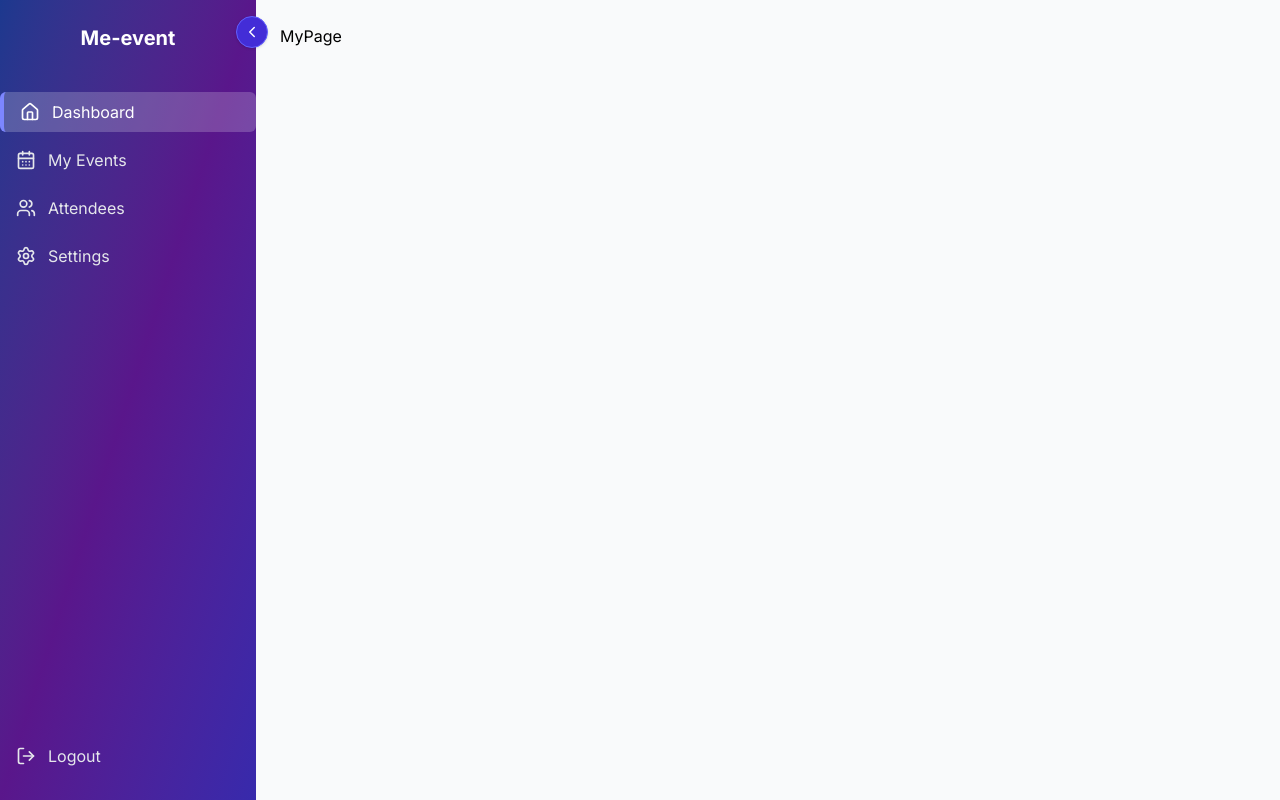
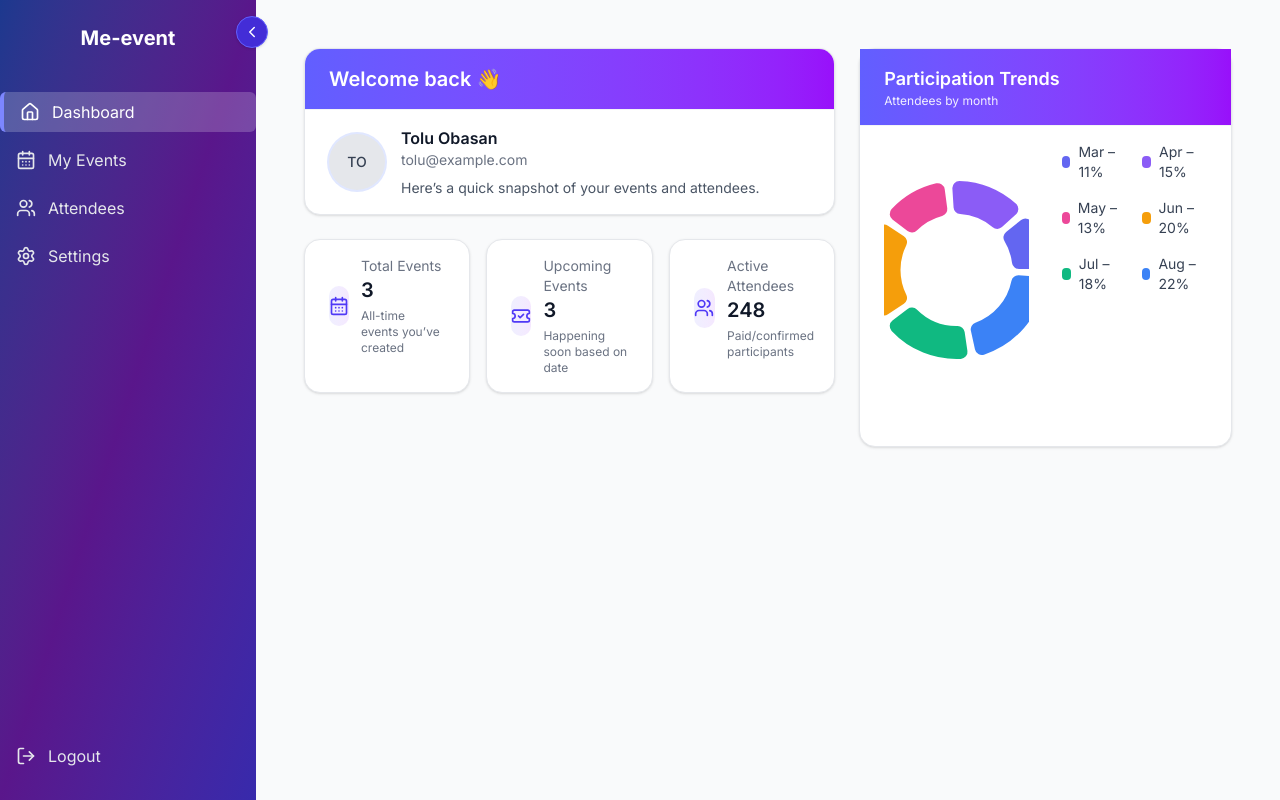
Before and after one commit to obasanmichael/event-manager-app, a Next.js app: page /app in a window 1280 px wide. Built offline with nearby package versions, Linux system fonts and the light colour scheme.

Commit message:
ft: built a simple dashboard screen with dummy data

```diff
--- /dev/null
+++ b/app/app/components/StatCard.tsx
@@ -0,0 +1,30 @@
+"use client";
+
+import { Card, CardContent } from "@/app/components/Card";
+import { ReactNode } from "react";
+
+type StatCardProps = {
+  icon: ReactNode;
+  label: string;
+  value: string | number;
+  hint?: string;
+};
+
+export default function StatCard({ icon, label, value, hint }: StatCardProps) {
+  return (
+    <Card className="rounded-2xl shadow-sm hover:shadow-md transition">
+      <CardContent className="p-5">
+        <div className="flex items-center gap-3">
+          <div className="grid place-items-center h-10 w-10 rounded-xl bg-gradient-to-r from-indigo-500/10 to-purple-600/10 text-indigo-600">
+            {icon}
+          </div>
+          <div className="min-w-0">
+            <p className="text-sm text-gray-500">{label}</p>
+            <p className="text-xl font-semibold text-gray-900">{value}</p>
+            {hint && <p className="text-xs text-gray-500 mt-1">{hint}</p>}
+          </div>
+        </div>
+      </CardContent>
+    </Card>
+  );
+}
--- /dev/null
+++ b/app/app/components/StatsGrid.tsx
@@ -0,0 +1,39 @@
+"use client";
+
+import { CalendarDays, Users, TicketCheck } from "lucide-react";
+import StatCard from "./StatCard";
+
+type StatsGridProps = {
+  totalEvents: number;
+  upcomingEvents: number;
+  activeAttendees: number;
+};
+
+export default function StatsGrid({
+  totalEvents,
+  upcomingEvents,
+  activeAttendees,
+}: StatsGridProps) {
+  return (
+    <div className="grid grid-cols-1 sm:grid-cols-2 xl:grid-cols-3 gap-4">
+      <StatCard
+        icon={<CalendarDays className="h-5 w-5" />}
+        label="Total Events"
+        value={totalEvents}
+        hint="All-time events you’ve created"
+      />
+      <StatCard
+        icon={<TicketCheck className="h-5 w-5" />}
+        label="Upcoming Events"
+        value={upcomingEvents}
+        hint="Happening soon based on date"
+      />
+      <StatCard
+        icon={<Users className="h-5 w-5" />}
+        label="Active Attendees"
+        value={activeAttendees}
+        hint="Paid/confirmed participants"
+      />
+    </div>
+  );
+}
--- /dev/null
+++ b/app/app/components/TrendsCard.tsx
@@ -0,0 +1,108 @@
+"use client";
+
+import {
+  Card,
+  CardContent,
+  CardHeader,
+  CardTitle,
+} from "@/app/components/Card";
+import {
+  ResponsiveContainer,
+  Tooltip,
+  PieChart,
+  Pie,
+  Cell,
+  Legend,
+} from "recharts";
+
+type TrendsCardProps = {
+  data: { label: string; attendees: number }[];
+  title?: string;
+  subtitle?: string;
+};
+
+const COLORS = [
+  "#6366f1", // indigo-500
+  "#8b5cf6", // violet-500
+  "#ec4899", // pink-500
+  "#f59e0b", // amber-500
+  "#10b981", // emerald-500
+  "#3b82f6", // blue-500
+];
+
+export default function TrendsCard({
+  data,
+  title = "Participation Trends",
+  subtitle = "Attendees by month",
+}: TrendsCardProps) {
+  return (
+    <Card className="rounded-2xl shadow-sm">
+      <CardHeader className="bg-gradient-to-r from-indigo-500 to-purple-600 text-white">
+        <CardTitle className="text-lg">{title}</CardTitle>
+        <p className="text-xs opacity-90">{subtitle}</p>
+      </CardHeader>
+      <CardContent className="p-6">
+        <div className="h-72 flex flex-col md:flex-row items-center md:items-start">
+          {/* Donut chart */}
+          <div className="w-full md:w-1/2 h-64">
+            <ResponsiveContainer width="100%" height="100%">
+              <PieChart>
+                <Pie
+                  data={data}
+                  dataKey="attendees"
+                  nameKey="label"
+                  cx="50%"
+                  cy="50%"
+                  outerRadius={90}
+                  innerRadius={55}
+                  paddingAngle={4}
+                  cornerRadius={8} // 🔥 rounded edges
+                >
+                  {data.map((_, index) => (
+                    <Cell
+                      key={`cell-${index}`}
+                      fill={COLORS[index % COLORS.length]}
+                      stroke="#fff"
+                      strokeWidth={2}
+                    />
+                  ))}
+                </Pie>
+                <Tooltip
+                  contentStyle={{
+                    backgroundColor: "white",
+                    borderRadius: "0.5rem",
+                    boxShadow: "0 4px 6px rgba(0,0,0,0.1)",
+                    border: "none",
+                  }}
+                />
+              </PieChart>
+            </ResponsiveContainer>
+          </div>
+
+          {/* Legend (mapped colors + labels + percentages) */}
+          <div className="mt-6 md:mt-0 md:ml-8 grid grid-cols-2 gap-4 text-sm w-full md:w-1/2">
+            {data.map((entry, index) => {
+              const total = data.reduce((sum, d) => sum + d.attendees, 0);
+              const percent = ((entry.attendees / total) * 100).toFixed(0);
+
+              return (
+                <div
+                  key={`legend-${index}`}
+                  className="flex items-center space-x-2"
+                >
+                  <span
+                    className="h-3 w-3 rounded-sm"
+                    style={{ backgroundColor: COLORS[index % COLORS.length] }}
+                  />
+                  <span className="text-gray-700">
+                    {entry.label} – {percent}%
+                  </span>
+                </div>
+              );
+            })}
+          </div>
+        </div>
+      </CardContent>
+    </Card>
+  );
+}
--- /dev/null
+++ b/app/app/components/WelcomeCard.tsx
@@ -0,0 +1,48 @@
+"use client";
+
+import { Avatar, AvatarFallback, AvatarImage } from "@/app/components/Avatar";
+import { Card, CardContent, CardHeader, CardTitle } from "@/app/components/Card";
+
+
+type WelcomeCardProps = {
+  userName: string;
+  email?: string;
+  avatarUrl?: string;
+};
+
+export default function WelcomeCard({
+  userName,
+  email,
+  avatarUrl,
+}: WelcomeCardProps) {
+  const initials = userName
+    .split(" ")
+    .map((p) => p[0])
+    .slice(0, 2)
+    .join("")
+    .toUpperCase();
+
+  return (
+    <Card className="overflow-hidden rounded-2xl shadow-sm">
+      <CardHeader className="bg-gradient-to-r from-indigo-500 to-purple-600 text-white">
+        <CardTitle className="text-xl">Welcome back 👋</CardTitle>
+      </CardHeader>
+      <CardContent className="p-6 flex items-center gap-4">
+        <Avatar className="h-14 w-14 ring-2 ring-indigo-100">
+          {avatarUrl ? (
+            <AvatarImage src={avatarUrl} alt={`${userName} avatar`} />
+          ) : (
+            <AvatarFallback>{initials}</AvatarFallback>
+          )}
+        </Avatar>
+        <div className="min-w-0">
+          <p className="font-semibold text-gray-900 truncate">{userName}</p>
+          {email && <p className="text-sm text-gray-500 truncate">{email}</p>}
+          <p className="mt-2 text-sm text-gray-600">
+            Here’s a quick snapshot of your events and attendees.
+          </p>
+        </div>
+      </CardContent>
+    </Card>
+  );
+}
--- a/app/app/page.tsx
+++ b/app/app/page.tsx
@@ -1,9 +1,64 @@
-import React from 'react'
+"use client";
 
-const MyPage = () => {
+import { useMemo } from "react";
+import WelcomeCard from "./components/WelcomeCard";
+import StatsGrid from "./components/StatsGrid";
+import TrendsCard from "./components/TrendsCard";
+
+// If you already have real data in app state or props, replace these mocks:
+import { events as mockEvents } from "./events/events"; // your existing events seed
+// Optionally import attendees aggregate from your store later
+
+export default function DashboardPage() {
+  // === Derive metrics from your current mockEvents (replace with real queries later) ===
+  const { totalEvents, upcomingEvents } = useMemo(() => {
+    const now = new Date();
+    const total = mockEvents.length;
+    const upcoming = mockEvents.filter((e) => {
+      // date is "YYYY-MM-DD" in your model
+      const d = new Date(`${e.date}T${e.time || "00:00"}`);
+      return d >= now;
+    }).length;
+
+    return { totalEvents: total, upcomingEvents: upcoming };
+  }, []);
+
+  // If you have attendees per event, sum them here; using a placeholder for now:
+  const activeAttendees = 248; // replace with real aggregation later
+
+  // Trends mock: attendees per month (replace with real analytics)
+  const trendData = [
+    { label: "Mar", attendees: 120 },
+    { label: "Apr", attendees: 160 },
+    { label: "May", attendees: 140 },
+    { label: "Jun", attendees: 210 },
+    { label: "Jul", attendees: 190 },
+    { label: "Aug", attendees: 230 },
+  ];
+
   return (
-    <div>MyPage</div>
-  )
+    <div className="p-4 lg:p-6 space-y-6">
+      {/* Grid: 12 cols on desktop → 2-column layout */}
+      <div className="grid grid-cols-1 xl:grid-cols-12 gap-6">
+        {/* Left column */}
+        <div className="xl:col-span-7 space-y-6">
+          <WelcomeCard
+            userName="Tolu Obasan"
+            email="tolu@example.com"
+            avatarUrl=""
+          />
+          <StatsGrid
+            totalEvents={totalEvents}
+            upcomingEvents={upcomingEvents}
+            activeAttendees={activeAttendees}
+          />
+        </div>
+
+        {/* Right column */}
+        <div className="xl:col-span-5">
+          <TrendsCard data={trendData} />
+        </div>
+      </div>
+    </div>
+  );
 }
-
-export default MyPage
```
